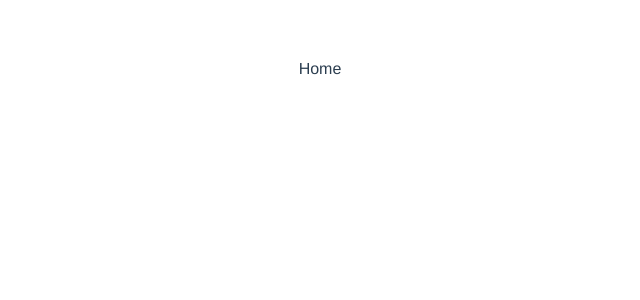
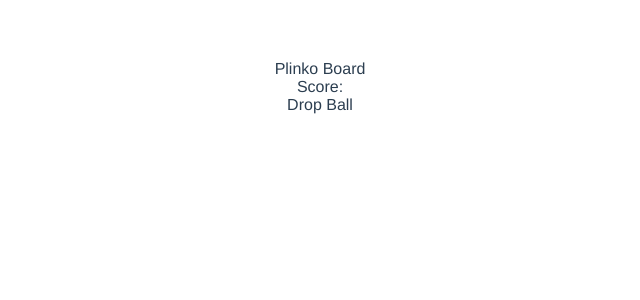
Before and after one commit to rydeal/plinko-project, a Vue app: page / in a window 1280 px wide. Shown: the top 300 px of the page, without its empty margins (320-960 px from the left). Built offline with nearby package versions, Linux system fonts and the light colour scheme; the HTML template or start-up script is replaced by a standard one.

Commit message:
Update Home.vue

```diff
--- a/src/components/Home.vue
+++ b/src/components/Home.vue
@@ -1,14 +1,23 @@
 <template>
     <div>
         <div>
-            Home
+            Plinko Board
+        </div>
+        <div>
+          <div class="score">
+            Score: {{score}}
+          </div>
+          <div class="button">
+            Drop Ball
+            </div>
         </div>
     </div>
 </template>
 
 <script>
 export default {
-    name: "Home"
+    name: "Home",
+    score: 10000
 }
 </script>
 
```
